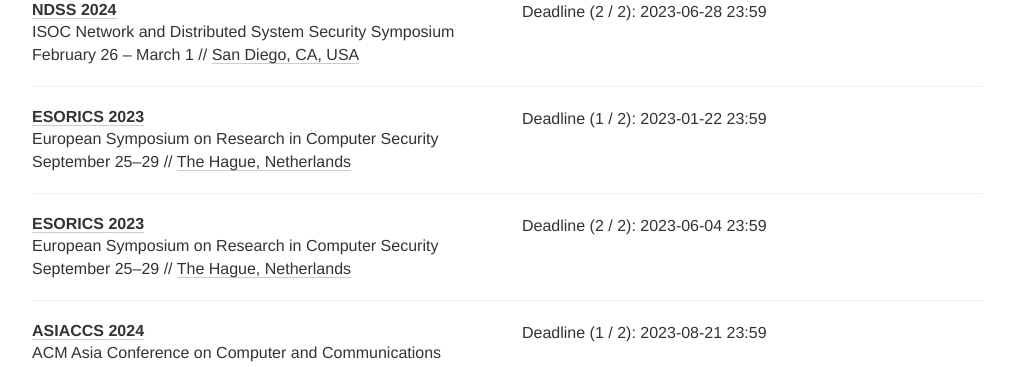
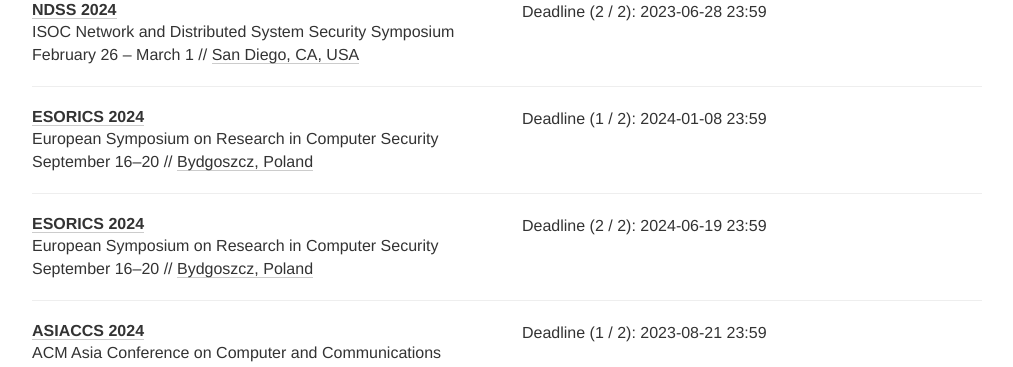
Before and after one commit to sec-deadlines/sec-deadlines.github.io, a Jekyll site: the page built from index.html, in a window 1280 px wide and 900 px high, scrolled down 1189 px. Shown: the part 152-519 px from the top of the window, without its empty margins (133-1146 px from the left). Built offline with Jekyll 4.4.1, drawn with Linux system fonts in a browser that asks for light colours; nearby versions of some CDN libraries; comment, search, counter and statistics services are not loaded.

Commit message:
Updated ESORICS 2024

```diff
--- a/_data/conferences.yml
+++ b/_data/conferences.yml
@@ -50,13 +50,13 @@
 
 - name: ESORICS
   description: European Symposium on Research in Computer Security
-  year: 2023
-  link: https://www.esorics2023.org/
+  year: 2024
+  link: https://esorics2024.org/
   deadline:
-    - "2023-01-22 23:59"
-    - "2023-06-04 23:59"
-  date: September 25-29
-  place: The Hague, Netherlands
+    - "2024-01-08 23:59"
+    - "2024-06-19 23:59"
+  date: September 16-20
+  place: Bydgoszcz, Poland
   tags: [SEC, PRIV, CONF]
 
 - name: ASIACCS
```
